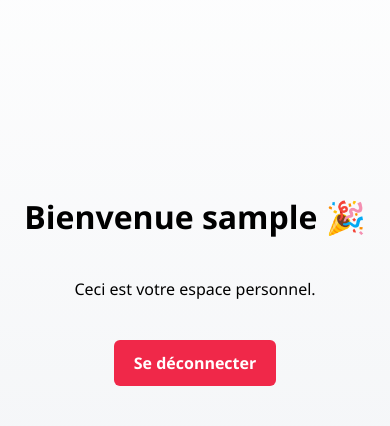
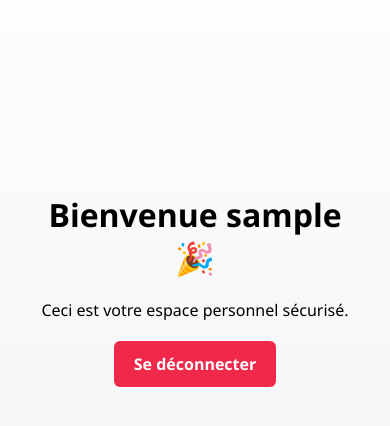
Before and after one commit to mohammedbenaissavip-boop/facebook-clone, a Flask app: page /dashboard in a window 390 px wide. Shown: the part 132-558 px from the top of the page. Run offline with Flask 3, Linux system fonts and the light colour scheme; a user stored in the database is signed in.

Commit message:
Makes pages reponsive for mobile

```diff
--- a/templates/dashboard.html
+++ b/templates/dashboard.html
@@ -2,14 +2,15 @@
 <html lang="fr">
 <head>
   <meta charset="UTF-8">
-  <title>Dashboard</title>
+  <meta name="viewport" content="width=device-width, initial-scale=1.0">
+  <title>Mon Dashboard</title>
   <link rel="stylesheet" href="{{ url_for('static', filename='style.css') }}">
 </head>
 <body>
-  <div class="container" style="flex-direction: column; text-align:center;">
+  <div class="container" style="flex-direction: column; text-align:center; gap:20px; padding:20px;">
     <h1>Bienvenue {{ user }} 🎉</h1>
-    <p>Ceci est votre espace personnel.</p>
-    <a href="/logout" class="logout-button">Se déconnecter</a>
+    <p>Ceci est votre espace personnel sécurisé.</p>
+    <a href="{{ url_for('logout') }}" class="logout-button">Se déconnecter</a>
   </div>
 </body>
 </html>
```
